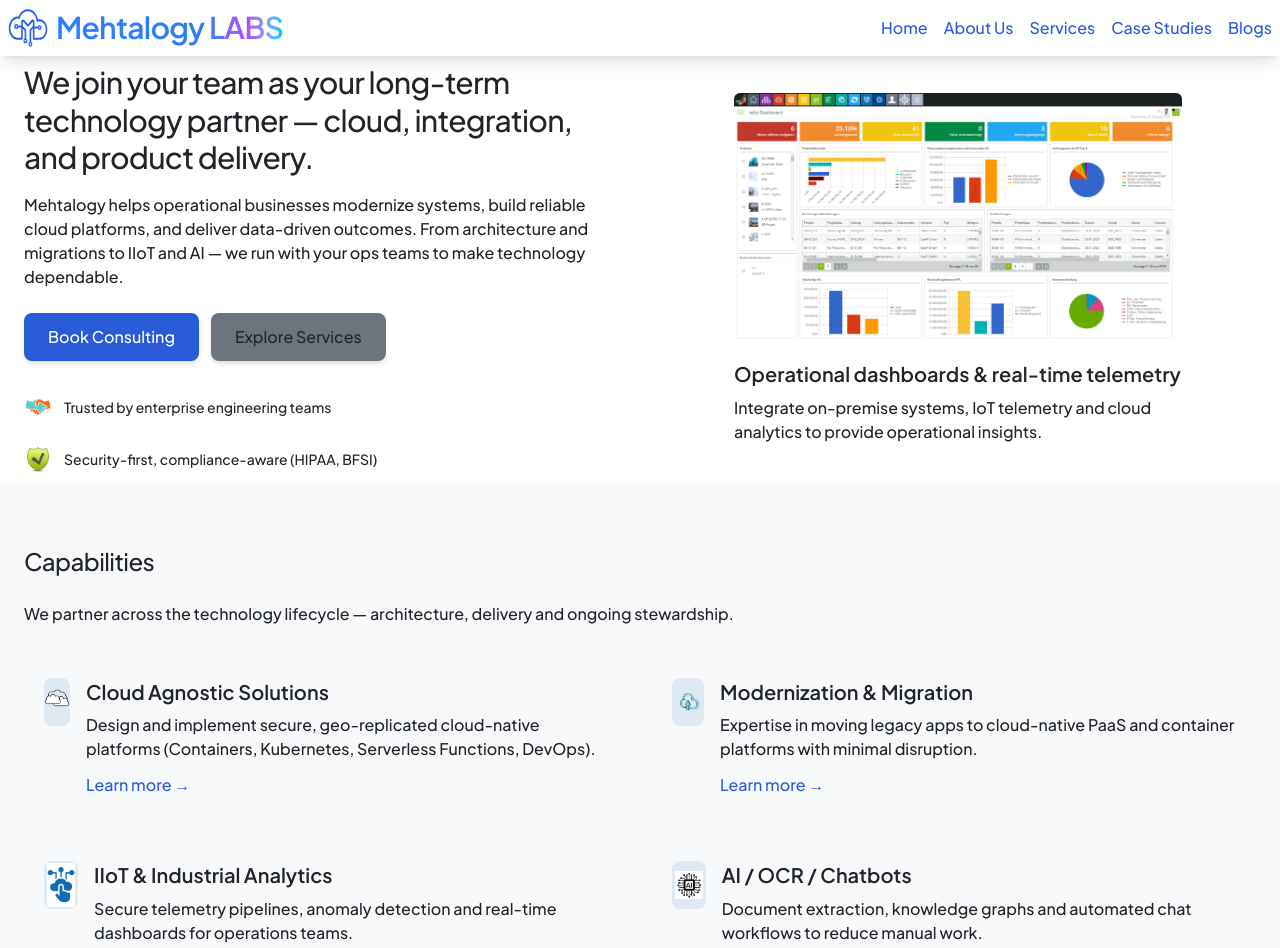
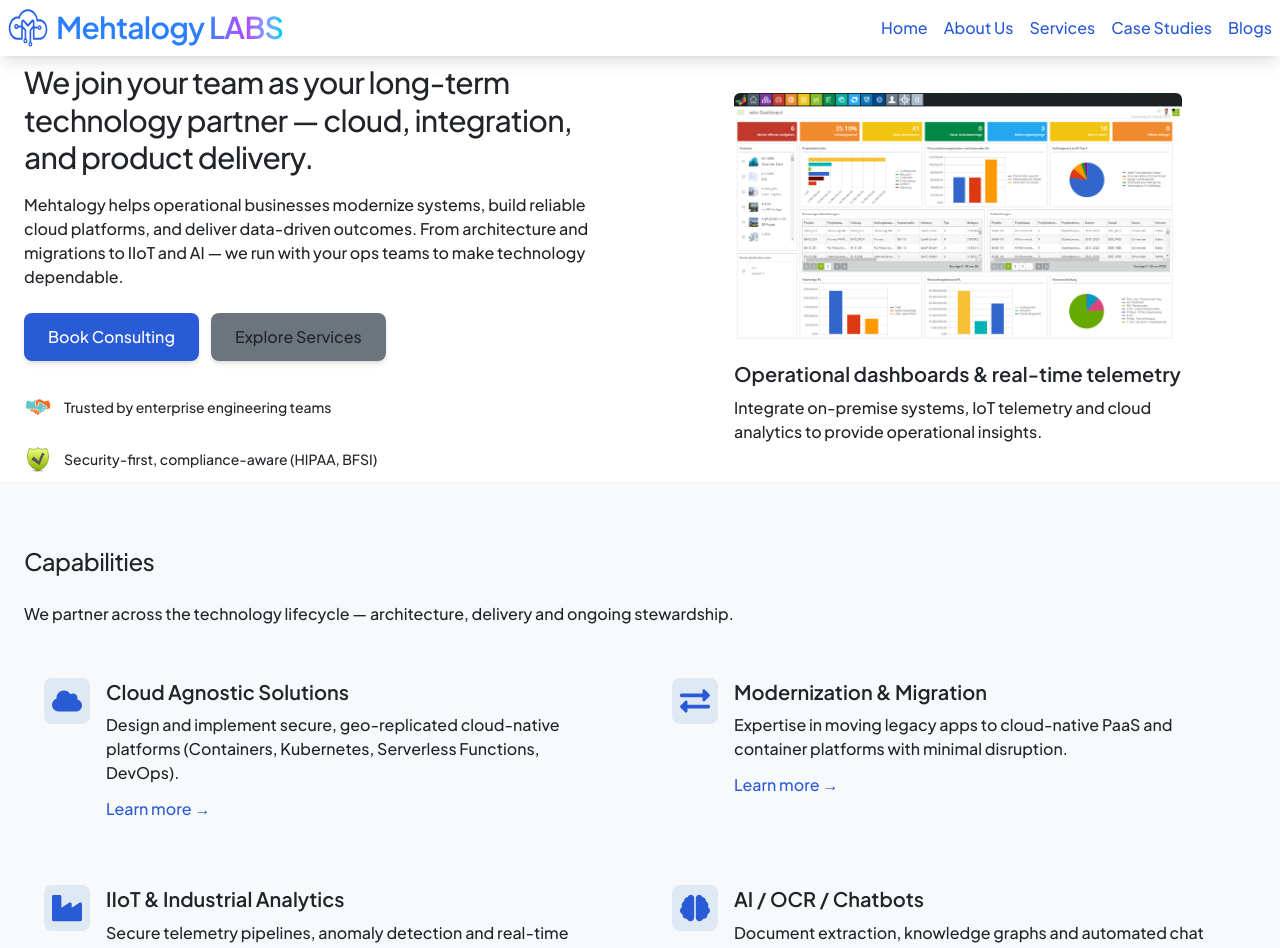
Before and after one commit to vipul-mehtalogy/vipul-mehtalogy.github.io, a Next.js app: page / in a window 1280 px wide. Shown: the top 948 px of the page. Built offline with nearby package versions, Linux system fonts and the light colour scheme.

Commit message:
UI Fixes + PoweredBy component

```diff
--- a/app/page.tsx
+++ b/app/page.tsx
@@ -2,13 +2,14 @@
 
 import Link from "next/link";
 import Image from "next/image";
-import { FaWhatsapp } from "react-icons/fa";
+import * as FaIcons from "react-icons/fa";
 import {services} from "@/data/services.json"
 import {caseStudies} from "@/data/case-studies.json"
-
+import {Service} from "@/data/types"
 
 
 export default function Home() {
+  const FaWhatsapp = (FaIcons as Record<string, React.ElementType>)["FaWhatsapp"];
   return (
     <main className="theme-blue">
       {/* HERO */}
@@ -80,11 +81,14 @@ export default function Home() {
           </p>
 
           <div className="grid grid-cols-1 sm:grid-cols-2 lg:grid-cols-2 gap-6">
-            {services.map((s) => (
+            {services.map((s:Service) =>{
+            const Icon = (FaIcons as Record<string, React.ElementType>)[s.icon];
+            return(
               <article key={s.title} className="card card-elevated p-5">
                 <div className="flex items-start gap-4">
-                  <div className="w-12 h-12 rounded-lg bg-accent/10 flex items-center justify-center">
-                    <Image src={s.icon} alt="" width={28} height={28} />
+                  <div className="p-2 rounded-lg bg-accent/10 flex items-center justify-center">
+                    <Icon className="text-3xl text-primary"/>
+                    {/* <Image src={s.icon} alt="" width={28} height={28} /> */}
                   </div>
                   <div>
                     <h3 className="font-semibold">{s.title}</h3>
@@ -94,8 +98,8 @@ export default function Home() {
                     </Link>
                   </div>
                 </div>
-              </article>
-            ))}
+              </article>            );
+            })}
           </div>
         </div>
       </section>
--- /dev/null
+++ b/components/PoweredBy.tsx
@@ -0,0 +1,25 @@
+import Link from "next/link";
+import Image from "next/image";
+import Mehtalogy from "@/components/Mehtalogy"
+export default function PoweredBy() {
+  return (
+    <div className="container mx-auto flex items-center justify-between p-2">
+
+      {/* LOGO */}
+      <Link href="/" className="flex items-center gap-2">
+        <Image
+          src="/favicon.svg"
+          alt="Mehtalogy Technology Partner Logo"
+          width={40}
+          height={40}
+          priority
+          className="object-contain"
+        />
+        <h1 className="">
+          <Mehtalogy/>
+        </h1>
+
+      </Link>
+    </div>
+  );
+}
--- a/data/services.json
+++ b/data/services.json
@@ -4,7 +4,7 @@
       "title": "Cloud Agnostic Solutions",
       "slug": "cloud-agnostic-solutions",
       "desc": "Design and implement secure, geo-replicated cloud-native platforms (Containers, Kubernetes, Serverless Functions, DevOps).",
-      "icon": "/img/services/cloud.png",
+      "icon": "FaCloud",
       "banner": "/img/banners/cloud-agnostic.jpg",
       "longText": "Mehtalogy LABS helps enterprises build cloud-agnostic platforms designed to run seamlessly across AWS, Azure, GCP, or on-prem environments. Our engineering-first approach ensures portability, scalability, and vendor independence so that your digital infrastructure stays future-proof. We implement fully automated pipelines, geo-replicated architectures, Kubernetes clusters, serverless workflows, and DevOps toolchains that accelerate deployment cycles and reduce operational overhead.",
       "howItHelps": "By decoupling your business from a single cloud provider, our cloud-agnostic platforms reduce cost risks, improve operational resilience, and allow your teams to deploy globally with confidence.",
@@ -26,7 +26,7 @@
       "title": "Modernization & Migration",
       "slug": "modernization-migration",
       "desc": "Expertise in moving legacy apps to cloud-native PaaS and container platforms with minimal disruption.",
-      "icon": "/img/services/modernize.png",
+      "icon": "FaExchangeAlt",
       "banner": "/img/banners/modernization.jpg",
       "longText": "Legacy systems often limit innovation and scalability. Mehtalogy LABS modernizes your software landscape by re-platforming, containerizing, or re-architecting applications for the cloud. We ensure minimal business disruption while unlocking performance, scalability, and long-term cost savings. Our approach includes assessment, modernization roadmap creation, data migration, platform engineering, and performance tuning.",
       "howItHelps": "A modernized architecture reduces maintenance costs, increases agility, and empowers your teams with the tools needed to innovate rapidly.",
@@ -48,7 +48,7 @@
       "title": "IIoT & Industrial Analytics",
       "slug": "industrial-iiot-analytics",
       "desc": "Secure telemetry pipelines, anomaly detection and real-time dashboards for operations teams.",
-      "icon": "/img/services/iot.png",
+      "icon": "FaIndustry",
       "banner": "/img/banners/iiot.jpg",
       "longText": "Mehtalogy LABS builds end-to-end IIoT and industrial analytics systems that transform raw machine data into actionable insights. We integrate secure telemetry ingestion, time-series analytics, digital twins, and AI-based anomaly detection to support reliability engineering and predictive maintenance. Operations teams get real-time dashboards, KPI monitoring, and alerts that help reduce downtime and improve throughput.",
       "howItHelps": "With IIoT and contextual analytics, industries achieve higher operational efficiency, reduced downtime, improved asset lifecycle management, and enhanced worker safety.",
@@ -70,7 +70,7 @@
       "title": "AI / OCR / Chatbots",
       "slug": "ai-ocr-chatbots",
       "desc": "Document extraction, knowledge graphs and automated chat workflows to reduce manual work.",
-      "icon": "/img/services/ai.png",
+      "icon": "FaBrain",
       "banner": "/img/banners/ai.jpg",
       "longText": "Mehtalogy LABS delivers AI-powered automation solutions that drastically reduce manual workload and improve decision-making speed. Our capabilities include OCR pipelines, document extraction, semantic search, knowledge graphs, and intelligent chatbots built using LLMs. Whether you want to automate backend processes, extract insights from large documents, or build conversational assistants, we help you leverage AI safely and effectively.",
       "howItHelps": "AI automation accelerates turnaround time, reduces human errors, and brings consistency to business workflows while allowing human teams to focus on higher-value tasks.",
@@ -92,7 +92,7 @@
       "title": "DevOps Setup",
       "slug": "devops-setup",
       "desc": "CI/CD pipelines, GitOps, observability stacks, environment automation, and DevSecOps best practices.",
-      "icon": "/img/services/devops.png",
+      "icon": "FaInfinity",
       "banner": "/img/banners/devops.jpg",
       "longText": "DevOps is the backbone of modern engineering. Mehtalogy LABS helps organizations design, implement, and optimize DevOps workflows including CI/CD pipelines, GitOps automation, infrastructure-as-code, and complete observability stacks. From multi-environment deployment automation to cost tracking and security scanning, we empower your engineering teams to ship faster and more reliably.",
       "howItHelps": "A strong DevOps foundation improves deployment speed, reduces outages, and enhances developer productivity across teams.",
@@ -114,7 +114,7 @@
       "title": "Cloud Infrastructure Setup",
       "slug": "cloud-infrastructure-setup",
       "desc": "Design and provisioning of secure, cost-optimized multi-cloud infrastructure across AWS, Azure, GCP, and hybrid environments.",
-      "icon": "/img/services/cloud.png",
+      "icon": "FaCloudUploadAlt",
       "banner": "/img/banners/cloud-infra.jpg",
       "longText": "We build robust, scalable, and secure cloud infrastructures tailored to your business needs. Our team designs VPC architectures, network security, IAM controls, DR strategies, cost-optimized resource planning, and infrastructure-as-code deployments. Whether you're starting fresh or expanding globally, we help you achieve a resilient, scalable cloud foundation.",
       "howItHelps": "A well-architected cloud foundation reduces cost, improves security, and provides a reliable platform for applications and data workloads.",
```
